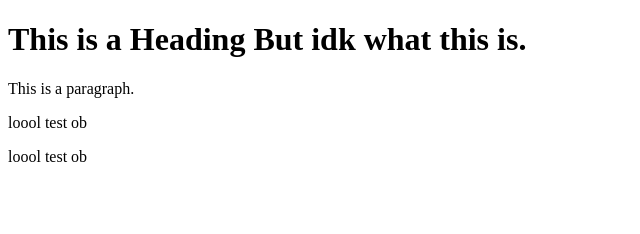
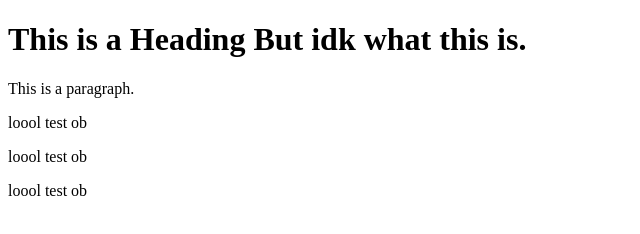
Before and after one commit to Wolle33/ab, a plain HTML site: page index.html in a window 1280 px wide. Shown: the full height of the page, 0-640 px from the left. Drawn offline with Linux system fonts and the light colour scheme.

Commit message:
Update index.html

```diff
--- a/index.html
+++ b/index.html
@@ -14,5 +14,7 @@
 
 <p> loool test ob </p>
 
+
+  <p> loool test ob </p>
 </body>
 </html>
```
